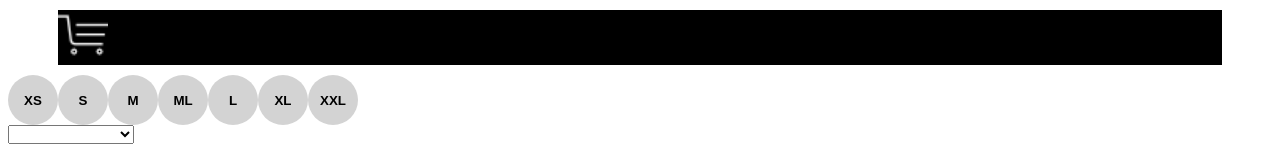
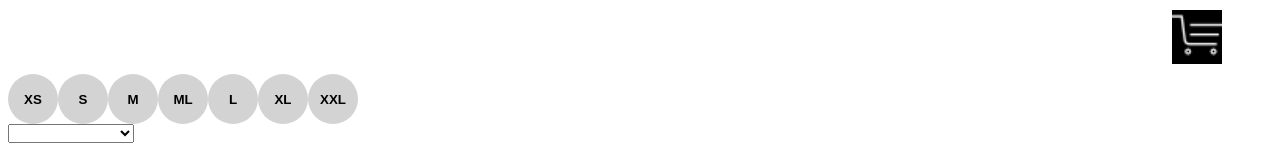
Before and after one commit to sitaramyadav/T-Shirts-Shoping-Web-App, a React app: page / in a window 1280 px wide. Shown: the top 157 px of the page. Built offline with nearby package versions, Linux system fonts and the light colour scheme.

Commit message:
Added the styling for cart icon.

```diff
--- a/src/components/common/Header.js
+++ b/src/components/common/Header.js
@@ -5,10 +5,8 @@ import cartIcon from "../../../images/icons/cart.png";
 
 const HeaderContainer = styled.header`
   display: flex;
-  justify-content: space-between;
-  border-bottom: 1px solid black;
+  justify-content: flex-end;
   margin: 10px 50px;
-  background-color: black;
   height: 100%;
 `;
 
@@ -20,10 +18,10 @@ const CartIcon = styled.img`
 const CartIconContainer = styled.picture`
   height: 100%;
   widht: 50%;
+  background-color: black;
 `;
 
 export const Header = ({ toggleCartModal }) => {
-  const [showModel, setShowModel] = useState(false);
   return (
     <HeaderContainer>
       <CartIconContainer>
```
